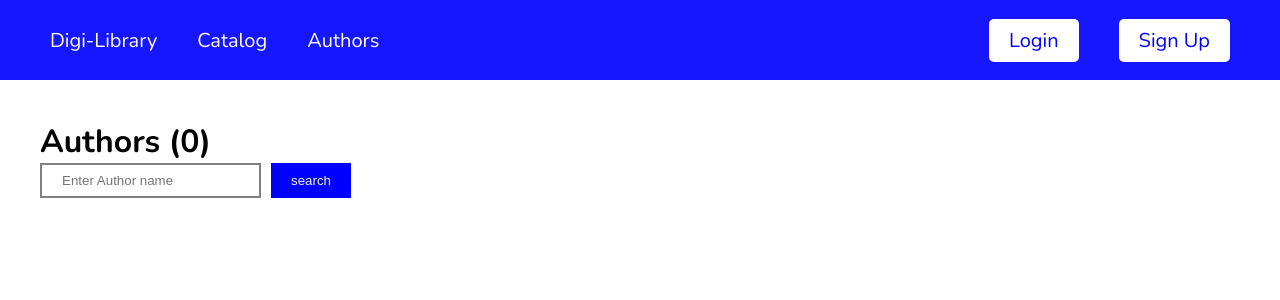
After one commit to olamigokayphils/digital-library, a Django app: page /catalog/authors in a window 1280 px wide. The commit adds this page. Shown: the top 300 px of the page. Run offline with Django 3.2, Linux system fonts and the light colour scheme; data that the repository does not hold is empty.

Commit message:
authors list and profile routes

```diff
--- a/src/catalog/admin.py
+++ b/src/catalog/admin.py
@@ -37,7 +37,7 @@ class BookAdmin(admin.ModelAdmin):
 @admin.register(Author)
 class AuthorAdmin(admin.ModelAdmin):
     list_display = ("first_name", "last_name", "date_of_birth", "date_of_death")
-    fields = ["first_name", "last_name", ("date_of_birth", "date_of_death")]
+    fields = ["first_name", "last_name", "image", "bio", ("date_of_birth", "date_of_death")]
     search_fields = ["last_name"]
 
     inlines = [BookInline]
--- a/src/catalog/models.py
+++ b/src/catalog/models.py
@@ -48,6 +48,8 @@ class Author(models.Model):
     """Model respresenting an Author"""
     first_name = models.CharField(max_length=100)
     last_name = models.CharField(max_length=100)
+    image = models.URLField(null=True)
+    bio = models.TextField(null=True)
     email = models.EmailField(null=True, blank=True)
     date_of_birth = models.DateField(null=True, blank=True)
     date_of_death = models.DateField('Died', null=True, blank=True)
@@ -56,7 +58,7 @@ class Author(models.Model):
         ordering = ['first_name', 'last_name']
 
     def get_absolute_url(self):
-        return reverse('author-detail', args=[str(self.id)])
+        return reverse('author-detail', args=[str(self.id), f"{self.first_name.lower()}-{self.last_name.lower()}"])
 
     def __str__(self):
         return f"{self.first_name} {self.last_name}"
--- a/src/catalog/urls.py
+++ b/src/catalog/urls.py
@@ -1,5 +1,6 @@
 from django.urls import path
-from .views import index, BookDetailView
+from .views import index, book_detail_view
+from .views import author_list_view, author_detail_view
 #catalog
 #catlog/books/
 #catalog/authors
@@ -7,5 +8,7 @@ from .views import index, BookDetailView
 
 urlpatterns = [
     path('', index, name="index"),
-    path('book/<int:pk>', BookDetailView.as_view(), name="book-detail")
+    path('book/<int:pk>', book_detail_view, name="book-detail"),
+    path('authors', author_list_view, name="author-list"),
+    path('author/<int:pk>/<slug:slug>', author_detail_view, name="author-detail")
 ]
--- a/src/catalog/views.py
+++ b/src/catalog/views.py
@@ -1,6 +1,7 @@
-from django.shortcuts import render
-from catalog.models import Book
+from django.shortcuts import render, get_object_or_404
+from catalog.models import Book, BookInstance, Author
 from django.views import generic
+from django.http import Http404
 
 def index(request):
     """Veiw function for the Index page"""
@@ -20,5 +21,50 @@ def index(request):
     )
 
 
-class BookDetailView(generic.DetailView):
-    model = Book
+# class BookDetailView(generic.DetailView):
+#     model = Book
+
+def book_detail_view(request, pk):
+    try:
+        book = Book.objects.get(pk=pk)
+    except Book.DoesNotExist:
+        raise Http404("Book request cannot be found")
+
+    # CHECK IF BOOK IS AVAILABLE FOR RENT
+    copies_available = BookInstance.objects.filter(book=book, status="a").count()
+
+
+    return render(
+        request,
+        "catalog/book_detail.html",
+        context= {
+            'book': book,
+            'copies': copies_available
+        }
+    )
+
+
+def author_list_view(request):
+    authors = Author.objects.all().order_by("first_name")
+
+    return render(
+        request,
+        "catalog/authors_list.html",
+        context={
+            "authors": authors,
+            "numbers_of_authors": authors.count()
+        }
+    )
+
+def author_detail_view(request, pk, slug):
+    author = get_object_or_404(Author, pk=pk)
+    books = Book.objects.filter(author=author)
+
+    return render(
+        request,
+        "catalog/author_detail.html",
+        context={
+            "author": author,
+            "books": books
+        }
+    )
--- a/src/static/css/styles.css
+++ b/src/static/css/styles.css
@@ -10,6 +10,12 @@ html,
 body {
   overflow: hidden;
   font-family: "Nunito", sans-serif;
+}
+
+a,
+a:hover {
+  text-decoration: none;
+  color: inherit;
 }
 
 p {
@@ -33,6 +39,15 @@ nav {
 .nav__authentication {
   margin-right: 50px;
 }
+
+.nav__authentication > li {
+  background-color: white;
+  color: blue;
+  padding: 8px 20px;
+  border-radius: 5px;
+  transition: all 0.5s ease-in-out;
+}
+
 nav > ul {
   list-style: none;
   display: flex;
@@ -73,3 +88,110 @@ nav > ul {
   height: 250px;
   object-fit: contain;
 }
+
+.book-detail-info-container {
+  margin: 40px 40px;
+  display: flex;
+  flex-direction: row;
+  flex-wrap: wrap;
+  gap: 2em;
+}
+
+.book-detail--image {
+  height: 512px;
+  width: 459px;
+  object-fit: contain;
+}
+
+.book-detail--content {
+  flex-basis: 1000px;
+}
+.book-detail--description {
+  margin-top: 30px;
+}
+
+.book-detail--action {
+  margin-top: 30px;
+  display: flex;
+}
+
+.book-detail--action > button {
+  padding: 10px 20px;
+  border: 2px solid #84ab84;
+  border-radius: 5px;
+  color: white;
+  font-weight: bold;
+  background-color: #84ab84;
+}
+
+.book-detail--reviews {
+  margin-top: 30px;
+}
+
+/** AUTHOR LIST */
+.author-detail-container,
+.author-list-container {
+  margin: 40px 40px;
+}
+
+.search-bar {
+  display: flex;
+  gap: 10px;
+}
+
+.search-bar > input {
+  padding: 8px 20px;
+  border: 2px solid gray;
+}
+
+.search-bar > button {
+  padding: 8px 20px;
+  background-color: blue;
+  border: none;
+  color: #f2f2f2;
+}
+
+.author-list {
+  margin: 30px;
+}
+
+.author-list > ul {
+  font-size: 1.3em;
+  color: darkblue;
+}
+
+.author-detail-container {
+  display: flex;
+  flex-direction: row;
+  flex-wrap: wrap;
+  gap: 2em;
+}
+
+.author-detail--image {
+  width: 250px;
+  height: 250px;
+  border-radius: 50%;
+  object-fit: contain;
+  box-shadow: 0 0 8px 4px gray;
+}
+
+.author-detail--info {
+  flex-basis: 1000px;
+}
+
+.author-detail--bio {
+  margin: 20px 0;
+}
+
+.author-books {
+  display: flex;
+  flex-direction: row;
+  align-items: center;
+  gap: 2em;
+  margin-bottom: 25px;
+}
+.author-book--image {
+  height: 100px;
+  width: 80px;
+  object-fit: contain;
+}
--- a/src/templates/base.html
+++ b/src/templates/base.html
@@ -10,9 +10,9 @@
   <body>
     <nav>
       <ul class="nav__directory">
-        <li>Digi-Library</li>
-        <li>Catalog</li>
-        <li>Authors</li>
+        <li><a href="{% url 'index' %}">Digi-Library</a></li>
+        <li><a href="{% url 'index' %}">Catalog</a></li>
+        <li><a href="{% url 'author-list' %}">Authors</a></li>
       </ul>
       <ul class="nav__authentication">
         <li>Login</li>
--- /dev/null
+++ b/src/templates/catalog/authors_list.html
@@ -0,0 +1,18 @@
+{% extends 'base.html' %} {% block content %}
+
+<div class="author-list-container">
+  <h1>Authors ({{ numbers_of_authors }})</h1>
+  <div class="search-bar">
+    <input type="text" placeholder="Enter Author name" />
+    <button>search</button>
+  </div>
+
+  <div class="author-list">
+    <ul>
+      {% for author in authors %}
+      <li><a href="{{ author.get_absolute_url }}">{{ author }}</a></li>
+      {% endfor %}
+    </ul>
+  </div>
+</div>
+{% endblock %}
```
Also changed, not shown: src/templates/catalog/author_detail.html (added, +23 -0 lines), src/templates/catalog/book_detail.html (added, +25 -0 lines), src/templates/index.html (+7 -5 lines), src/catalog/migrations/0003_auto_20201127_2219.py (added).
